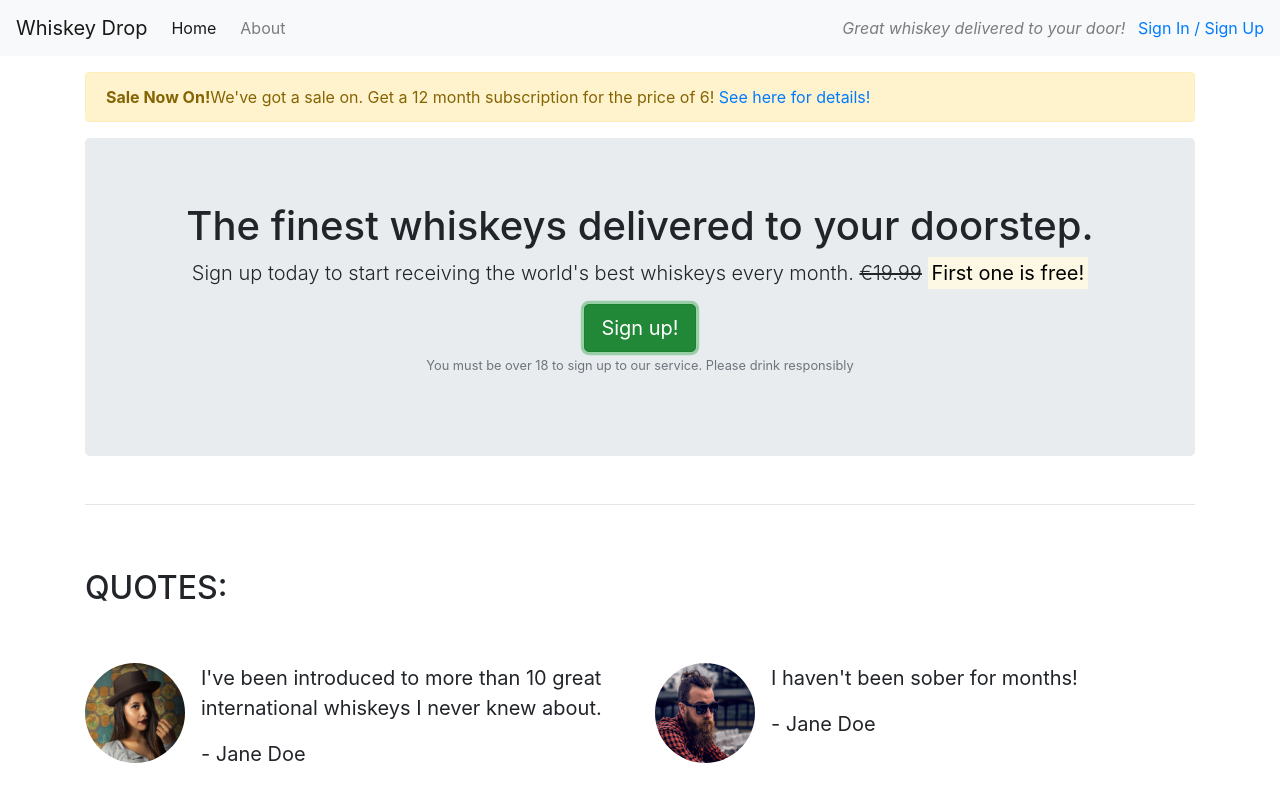
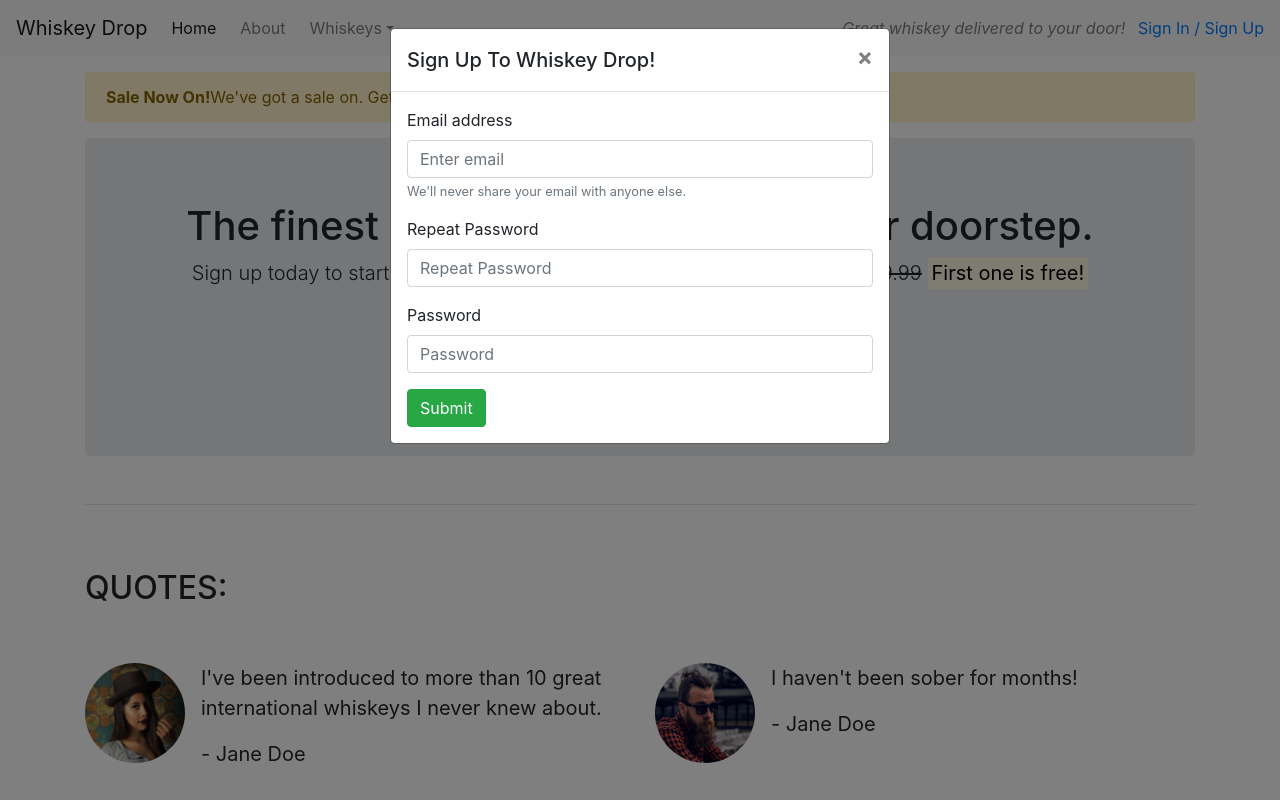
Before and after one commit to Amzzy78/Bootstrap-Project, a plain HTML site: page index.html in a window 1280 px wide. Both pictures are taken after a click on the button "Sign up!". Shown: the top 800 px of the page. Drawn offline with nearby package versions, Linux system fonts and the light colour scheme.

Commit message:
Add js functionality

```diff
--- a/index.html
+++ b/index.html
@@ -17,12 +17,31 @@
 <body>
   <nav class="navbar navbar-light bg-light navbar-expand-sm">
     <a href="/" class="navbar-brand">Whiskey Drop</a>
-    <ul class="navbar-nav mr-auto">
-      <li class="active nav-item mr-2"><a class="nav-link" href="/">Home</a></li>
-      <li class="nav-item mr-2"><a class="nav-link" href="/about">About</a></li>
-      <li class="nav-item mr-2 d-block d-sm-none"><a class="nav-link" href="/login">Sign In / Sign Up</a></li>
+    <!--Link bootstraps js libary for dropdown menu/interactive elements-->
 
-    </ul>
+    <button class="navbar-toggler ml-auto" type="button" data-toggle="collapse" data-target="#navbarNavDropdown"
+      aria-controls="navbarNavDropdown" aria-expanded="false" aria-label="Toggle navigation">
+      <span class="navbar-toggler-icon"></span></button>
+
+    <div class="collapse navbar-collapse" id="navbarNavDropdown">
+
+      <ul class="navbar-nav mr-auto">
+        <li class="active nav-item mr-2"><a class="nav-link" href="/">Home</a></li>
+        <li class="nav-item mr-2"><a class="nav-link" href="/about">About</a></li>
+        <li class="nav-item dropdown">
+          <a class="nav-link dropdown-toggle" href="#" id="navbarDropdownMenuLink" role="button" data-toggle="dropdown"
+            aria-haspopup="true" aria-expanded="false">Whiskeys</a>
+          <div class="dropdown-menu" aria-labelledby="navbarDropdownMenuLink">
+            <a class="dropdown-item" href="#">Irish</a>
+            <a class="dropdown-item" href="#">Scotch</a>
+            <a class="dropdown-item" href="#">Japanese</a>
+            <a class="dropdown-item" href="#">American</a>
+          </div>
+        </li>
+        <li class="nav-item mr-2 d-block d-sm-none"><a class="nav-link" href="/login">Sign In / Sign Up</a></li>
+
+      </ul>
+    </div>
     <div class="d-none d-md-block">
       <p class="navbar-text my-auto mr-2"><i>Great whiskey delivered to your door!</i></p>
       <a href="/login">Sign In / Sign Up</a>
@@ -33,7 +52,8 @@
     <div class="row d-none d-sm-block">
       <div class="col-12">
         <div class="alert alert-warning">
-          <strong>Sale Now On!</strong>We've got a sale on. Get a 12 month subscription for the price of 6! <a href="">See here for details!</a>
+          <strong>Sale Now On!</strong>We've got a sale on. Get a 12 month subscription for the price of 6! <a
+            href="">See here for details!</a>
         </div>
       </div>
     </div>
@@ -46,7 +66,7 @@
             <s class="d-none d-sm-inline">€19.99</s>
             <span class="d-inline d-sm-none"><br></span>
             <strong><mark>First one is free!</mark></strong></p>
-          <button class="btn btn-success btn-lg">Sign up!</button>
+          <button class="btn btn-success btn-lg" data-toggle="modal" data-target="#signUpModal">Sign up!</button>
           <p class="text-muted"><small>You must be over 18 to sign up to our service. Please drink responsibly</small>
           </p>
         </section>
@@ -106,7 +126,8 @@
         <div class="col-12 col-md-6 col-lg-4">
           <!--col-md-6 occupy half the row (medium devices).. class col-lg-4 is for large screen size-->
           <div class="feature">
-            <h3><i class="fas fa-gift d-none d-sm-inline"></i> Feature 1 <span class="badge badge-success">NEW!</span></h3>
+            <h3><i class="fas fa-gift d-none d-sm-inline"></i> Feature 1 <span class="badge badge-success">NEW!</span>
+            </h3>
             <p>Lorem ipsum dolor sit amet, consectetur adipiscing elit, sed do eiusmod tempor incididunt ut labore et
               dolore
               magna aliqua. Ut enim ad minim veniam, quis nostrud exercitation ullamco laboris nisi ut aliquip ex ea
@@ -176,6 +197,47 @@
     </table>
     <!-- /.features -->
   </article>
+  <div class="modal" tabindex="-1" role="dialog" id="signUpModal">
+    <div class="modal-dialog" role="document">
+      <div class="modal-content">
+        <div class="modal-header">
+          <h5 class="modal-title">Sign Up To Whiskey Drop!</h5>
+          <button type="button" class="close" data-dismiss="modal" aria-label="Close">
+            <span aria-hidden="true">&times;</span>
+          </button>
+        </div>
+        <div class="modal-body">
+          <form>
+            <div class="form-group">
+              <label for="exampleInputEmail1">Email address</label>
+              <input type="email" class="form-control" id="exampleInputEmail1" aria-describedby="emailHelp"
+                placeholder="Enter email">
+              <small id="emailHelp" class="form-text text-muted">We'll never share your email with anyone else.</small>
+            </div>
+            <div class="form-group">
+              <label for="password">Repeat Password</label>
+              <input type="password" class="form-control" id="password" placeholder="Repeat Password">
+            </div>
+            <div class="form-group">
+              <label for="repeatPassword">Password</label>
+              <input type="password" class="form-control" id="repeatPassword" placeholder="Password">
+            </div>
+
+            <button type="submit" class="btn btn-success">Submit</button>
+          </form>
+        </div>
+      </div>
+    </div>
+  </div>
+  <script src="https://code.jquery.com/jquery-3.3.1.slim.min.js"
+    integrity="sha384-q8i/X+965DzO0rT7abK41JStQIAqVgRVzpbzo5smXKp4YfRvH+8abtTE1Pi6jizo" crossorigin="anonymous">
+  </script>
+  <script src="https://cdnjs.cloudflare.com/ajax/libs/popper.js/1.14.7/umd/popper.min.js"
+    integrity="sha384-UO2eT0CpHqdSJQ6hJty5KVphtPhzWj9WO1clHTMGa3JDZwrnQq4sF86dIHNDz0W1" crossorigin="anonymous">
+  </script>
+  <script src="https://stackpath.bootstrapcdn.com/bootstrap/4.3.1/js/bootstrap.min.js"
+    integrity="sha384-JjSmVgyd0p3pXB1rRibZUAYoIIy6OrQ6VrjIEaFf/nJGzIxFDsf4x0xIM+B07jRM" crossorigin="anonymous">
+  </script>
 </body>
 
 </html>
```
